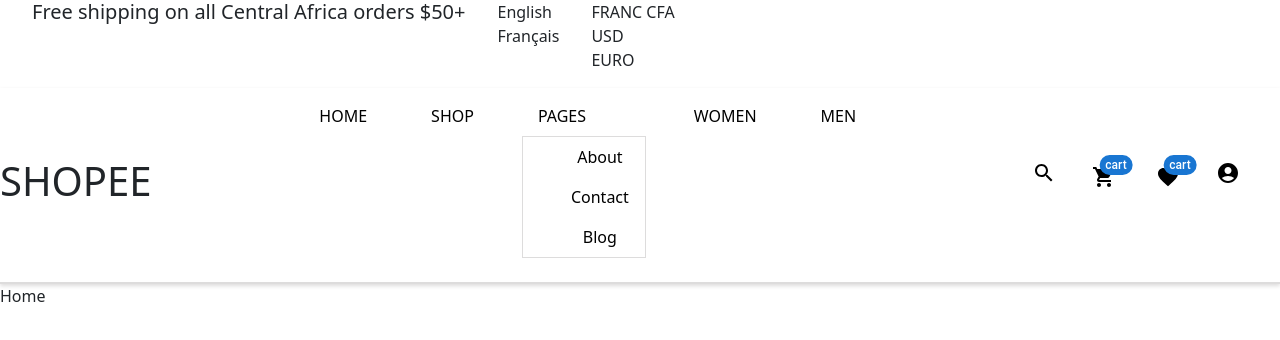
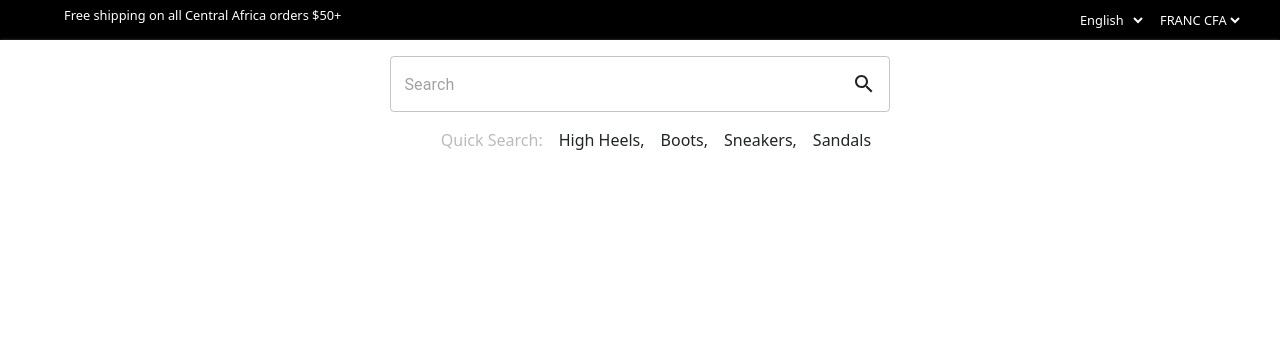
Before and after one commit to NalianAchei2020/e-commerce_shop, a React (Create React App) app in the folder client/: page / in a window 1280 px wide. Shown: the top 340 px of the page. Built offline with nearby package versions, Linux system fonts and the light colour scheme.

Commit message:
add searchbar

```diff
--- a/client/src/Components/header.js
+++ b/client/src/Components/header.js
@@ -6,29 +6,36 @@ import { Badge, IconButton } from '@mui/material';
 import AccountCircleIcon from '@mui/icons-material/AccountCircle';
 import SearchIcon from '@mui/icons-material/Search';
 import { Tooltip } from '@mui/material';
+import Searchbar from './search';
 
 function Header() {
   return (
     <section>
       <header>
-        <div className="d-flex flex-row">
+        <div className="header-head">
           <ul>
             <li>
               <h5>Free shipping on all Central Africa orders $50+</h5>
             </li>
           </ul>
-          <ul>
-            <li>English</li>
-            <li>Français</li>
-          </ul>
-          <ul>
-            <li> FRANC CFA</li>
-            <li>USD</li>
-            <li>EURO</li>
+          <ul className="d-flex flex-row ">
+            <li>
+              <select className="language-dropdown">
+                <option value="en">English</option>
+                <option value="fr">Français</option>
+              </select>
+            </li>
+            <li>
+              <select className="language-dropdown">
+                <option value="franc">FRANC CFA</option>
+                <option value="usd">USD</option>
+                <option value="euro">EURO</option>
+              </select>
+            </li>
           </ul>
         </div>
         <nav className=" nav">
-          <h1>SHOPEE</h1>
+          <h1 className="logo">SHOPEE</h1>
           <ul className=" list">
             <li className="nav-item active">
               <Link className="nav-link" to="/">
@@ -40,14 +47,14 @@ function Header() {
                 SHOP
               </Link>
             </li>
-            <li className="nav-item nav-dropdown">
+            <li className="nav-item dropdown">
               <Link className="nav-link" to="/pages">
                 PAGES
               </Link>
-              <div className="dropdown">
-                <ul className="nav-item drop">
+              <div className="dropdown-content">
+                <ul className="nav-item">
                   <li className="nav-item">
-                    <Link className="nav-link drop-link" to="/pages/about">
+                    <Link className="nav-link" to="/pages/about">
                       About
                     </Link>
                   </li>
@@ -125,6 +132,7 @@ function Header() {
               </Link>{' '}
             </li>
           </ul>
+          <Searchbar className="searcher" />
         </nav>
       </header>
     </section>
--- /dev/null
+++ b/client/src/Components/search.js
@@ -0,0 +1,27 @@
+import React from 'react';
+import { TextField } from '@mui/material';
+import SearchIcon from '@mui/icons-material/Search';
+
+function Searchbar() {
+  return (
+    <section className="searchBar">
+      <TextField
+        type="text"
+        placeholder="Search"
+        InputProps={{
+          endAdornment: <SearchIcon className="search" />,
+        }}
+        className="searchInput"
+      />
+      <ul>
+        <li className="quick">Quick Search:</li>
+        <li>High Heels,</li>
+        <li>Boots,</li>
+        <li>Sneakers,</li>
+        <li>Sandals</li>
+      </ul>
+    </section>
+  );
+}
+
+export default Searchbar;
--- a/client/src/Sass/Components/header.scss
+++ b/client/src/Sass/Components/header.scss
@@ -1,3 +1,28 @@
+header {
+  width: 100%;
+  position: relative;
+}
+.header-head {
+  display: flex;
+  flex-direction: row;
+  justify-content: space-between;
+  align-items: center;
+  background-color: #000;
+  color: #fff;
+  padding-inline: 2em;
+  height: 40px;
+  padding-top: 1em;
+
+  h5 {
+    font-size: 0.8rem;
+  }
+  select {
+    background-color: #000;
+    color: #fff;
+    margin: 5px;
+    font-size: 0.8rem;
+  }
+}
 nav {
   display: flex;
   justify-content: space-between;
@@ -8,6 +33,10 @@ nav {
   border-bottom: 2px solid #dddcdc;
   box-shadow: 0 2px 4px #dddcdc;
   width: 100%;
+  position: relative;
+}
+.logo {
+  margin-left: 5%;
 }
 .list {
   display: flex;
@@ -17,10 +46,26 @@ nav {
 .nav-link {
   color: #000 !important;
   font-size: 1.1rem;
-
-  .nav-link:hover {
-    color: rgb(51, 51, 250) !important;
-  }
+  position: relative;
+}
+.nav-link:hover {
+  color: #0404c9 !important;
+}
+.nav-link:hover::after {
+  content: '';
+  position: absolute;
+  bottom: 0;
+  left: 50%;
+  width: 0;
+  height: 2px;
+  background-color: #da0b0b;
+  transition: width 0.3s ease-in-out, left 0.3s ease-in-out;
+  transform: translateX(-50%);
+}
+.nav-link:hover::after {
+  width: 100%;
+  left: 0;
+  transform: translateX(0);
 }
 .icons {
   display: flex;
@@ -32,23 +77,80 @@ nav {
     font-size: 2rem;
   }
 }
-.nav-dropdown {
-  position: relative;
+
+li {
+  list-style-type: none;
 }
 
-.drop {
+/* The container <div> - needed to position the dropdown content */
+.dropdown {
+  position: relative;
+  display: inline-block;
+}
+
+/* Dropdown Content (Hidden by Default) */
+.dropdown-content {
+  display: none;
+  position: absolute;
+  left: -50%;
+  background-color: #f1f1f1;
+  min-width: 160px;
+  box-shadow: 0px 8px 16px 0px rgba(0, 0, 0, 0.2);
+  z-index: 1;
+}
+
+/* Links inside the dropdown */
+.dropdown-content a {
+  color: black;
+  padding: 12px 16px;
+  font-size: 1rem;
+  text-decoration: none;
+  display: block;
+}
+
+/* Change color of dropdown links on hover */
+.dropdown-content a:hover {
+  background-color: #ddd;
+}
+
+/* Show the dropdown menu on hover */
+.dropdown:hover .dropdown-content {
+  display: block;
+}
+
+.language-dropdown {
+  border: none;
+  outline: none;
+}
+
+.search {
+  cursor: pointer;
+}
+.searchBar {
+  width: 100%;
   background-color: #fff;
-  border: 1.5px solid #dddcdc;
   display: flex;
   flex-direction: column;
   justify-content: center;
   align-items: center;
+  position: absolute;
+  top: 0;
+  z-index: 1;
+  padding: 1em;
+  gap: 1em;
 
-  .nav-item {
-    color: red;
+  ul {
+    display: flex;
+    gap: 1em;
+
+    li {
+      font-size: 1rem;
+    }
+  }
+  .quick {
+    color: #bdbaba;
   }
 }
-
-li {
-  list-style-type: none;
+.searchInput {
+  width: 40%;
 }
```
